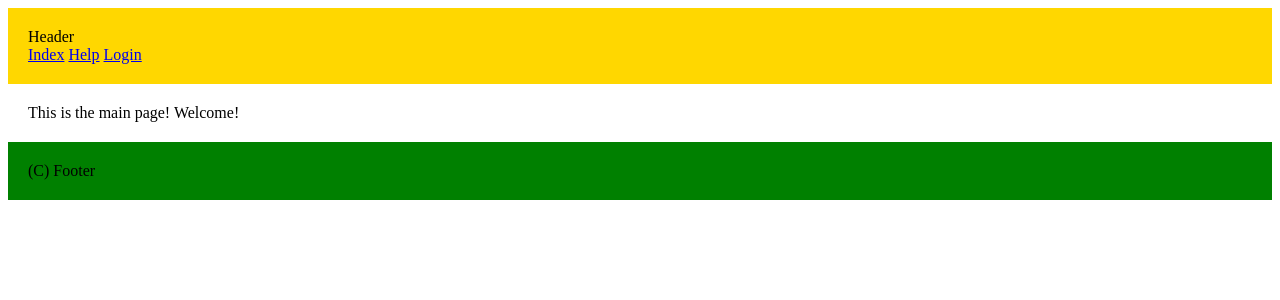
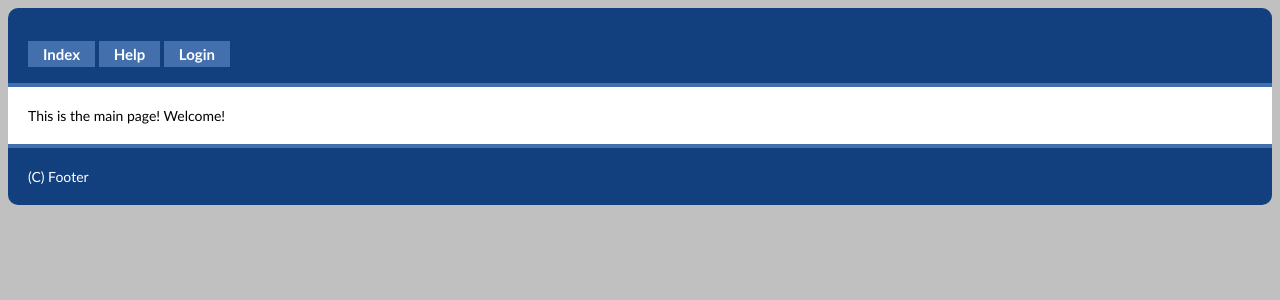
Before and after one commit to mart1n89/wemb, a PHP site: page / in a window 1280 px wide. Shown: the top 300 px of the page. Run offline with PHP 8.4, Linux system fonts and the light colour scheme.

Commit message:
tutorial weitergemacht 5

```diff
--- a/config/paths.php
+++ b/config/paths.php
@@ -1,3 +1,4 @@
 <?php
 
 define('URL', 'http://wemdb/');
+//define('URL', 'http://projekt.wi.fh-flensburg.de/~projekt2015b/');
--- a/libs/Controller.php
+++ b/libs/Controller.php
@@ -3,7 +3,6 @@
 class Controller {
 
     function __construct() {
-        //echo 'main contoller <br/>';
         $this->view = new View();
 
     }
--- a/libs/Database.php
+++ b/libs/Database.php
@@ -3,7 +3,6 @@
 class DB extends PDO
 {
     public function __construct() {
-        //DB access parameters
         parent::__construct(DB_TYPE.':host='.DB_HOST.';dbname='.DB_NAME, DB_USER, DB_PASS);
     }
 }
--- a/public/css/default.css
+++ b/public/css/default.css
@@ -1,19 +1,71 @@
 body {
-    back: silver;
-
+	background: silver;
+	font: 14px 'trebuchet ms', arial, sans-serif;
 }
 
+/** Structure */
 #header {
-    padding: 20px;
-    background: gold;
+	padding: 20px;
+	background: #12407f;
+	color: #fff;
+	border-top-left-radius: 10px;
+	border-top-right-radius: 10px;
+	border-bottom: 4px solid #436fac;
 }
 
 #content {
-    padding: 20px;
-    background: #fff;
+	background: #fff;
+	padding: 20px;
 }
 
 #footer {
-    padding: 20px;
-    background: green;
+	background: #12407f;
+	color: #fff;
+	padding: 20px;
+	border-top: 4px solid #436fac;
+	border-bottom-left-radius: 10px;
+	border-bottom-right-radius: 10px;
 }
+
+/* Links */
+#header a {
+	color: #fff;
+	background: #436fac;
+	padding: 4px 15px;
+	text-decoration: none;
+	font-size: 15px;
+	font-weight: bolder;
+}
+
+#header a:hover {
+	background: #4d8add
+}
+
+/** Forms */
+form {
+	font: 100% verdana,arial,sans-serif;
+}
+
+form label {
+	display: block;
+	float: left;
+	width: 150px;
+	padding: 0;
+	margin: 9px 0 0;
+	text-align: right;
+}
+
+form input, form select {
+	width: auto;
+	margin: 5px 0 0 10px;
+	border: 1px solid gray;
+	padding: 4px;
+}
+
+form input[type=submit]:hover {
+	cursor: pointer;
+	background: silver;
+}
+
+
+form br {clear: left;}
--- a/views/dashboard/js/default.js
+++ b/views/dashboard/js/default.js
@@ -18,7 +18,6 @@ $(function(){
 
     }, 'json');
 
-
     $('#randomInsert').submit(function() {
         var url = $(this).attr('action')
         var data = $(this).serialize();
@@ -27,6 +26,4 @@ $(function(){
         }, 'json');
         return false;
     });
-
-
 });
--- a/views/header.php
+++ b/views/header.php
@@ -17,7 +17,7 @@
         <?php Session::init(); ?>
 
         <div id="header">
-            Header
+
             <br />
             <a href="<?php echo URL; ?>index">Index</a>
             <a href="<?php echo URL; ?>help">Help</a>
```
